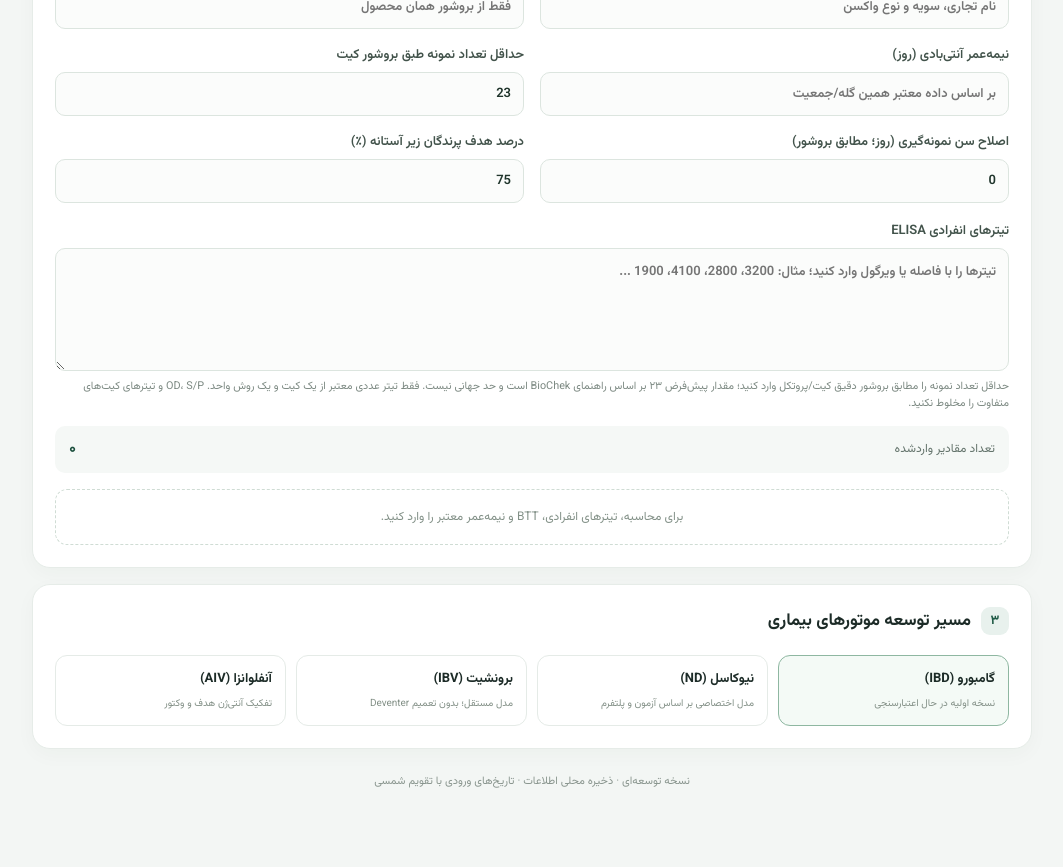
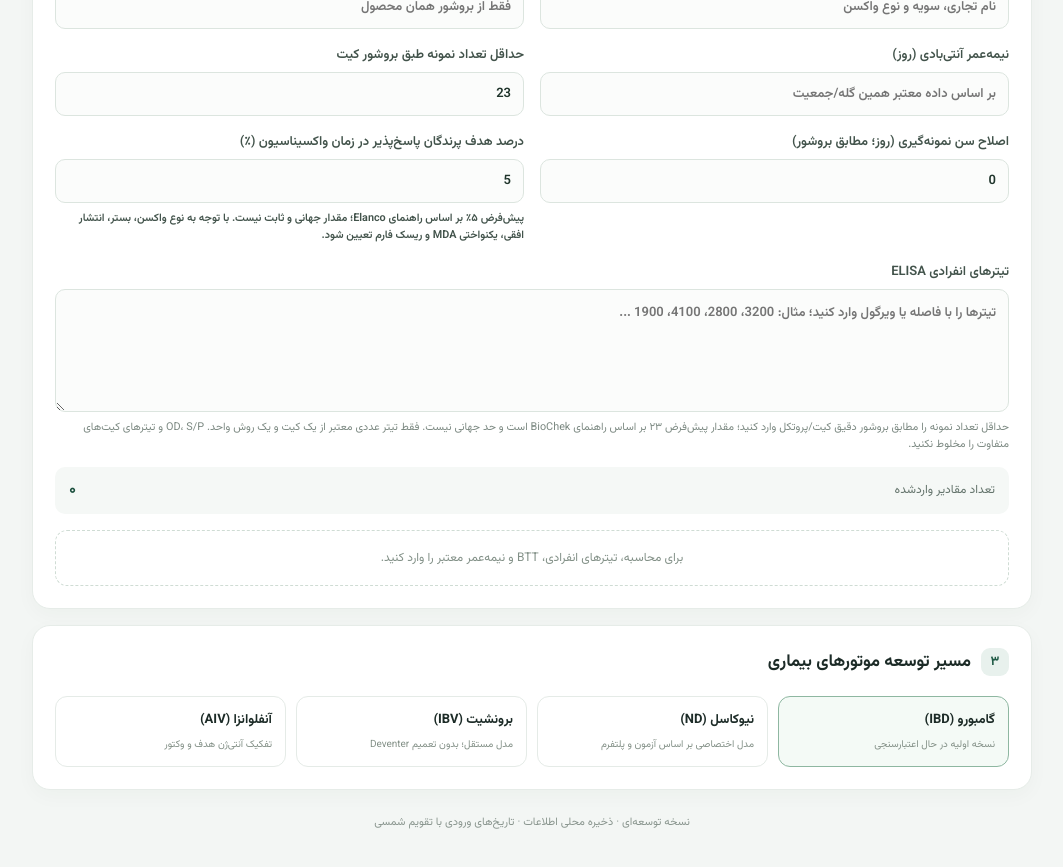
Before and after one commit to dradine/Adine-Poultry-health, a React (Vite) app: page / in a window 1280 px wide. Shown: the part 820-1687 px from the top of the page, without its empty margins (108-1171 px from the left). Before the commit the page ends 1654 px from the top, so only its background shows below. Built offline with nearby package versions, Linux system fonts and the light colour scheme.

Commit message:
Set Deventer default target response percentage to 5 percent

```diff
--- a/src/App.tsx
+++ b/src/App.tsx
@@ -48,7 +48,7 @@ export default function App() {
   const [halfLife, setHalfLife] = useState('')
   const [correctionDays, setCorrectionDays] = useState('0')
   const [minimumSampleCount, setMinimumSampleCount] = useState('23')
-  const [susceptiblePercent, setSusceptiblePercent] = useState('75')
+  const [susceptiblePercent, setSusceptiblePercent] = useState('5')
   const [titersText, setTitersText] = useState('')
   const [kitName, setKitName] = useState('')
   const [vaccineName, setVaccineName] = useState('')
@@ -188,8 +188,9 @@ export default function App() {
           <label>اصلاح سن نمونه‌گیری (روز؛ مطابق بروشور)
             <input inputMode="decimal" value={correctionDays} onChange={(e) => setCorrectionDays(e.target.value)} />
           </label>
-          <label>درصد هدف پرندگان زیر آستانه (٪)
+          <label>درصد هدف پرندگان پاسخ‌پذیر در زمان واکسیناسیون (٪)
             <input inputMode="decimal" value={susceptiblePercent} onChange={(e) => setSusceptiblePercent(e.target.value)} />
+            <small>پیش‌فرض ۵٪ بر اساس راهنمای Elanco؛ مقدار جهانی و ثابت نیست. با توجه به نوع واکسن، بستر، انتشار افقی، یکنواختی MDA و ریسک فارم تعیین شود.</small>
           </label>
         </div>
         <label className="wide-label">تیترهای انفرادی ELISA
@@ -212,7 +213,8 @@ export default function App() {
               <span>روزگی تخمینی</span>
             </div>
             <div className="result-details">
-              <div><small>صدک تیتر انتخابی</small><b>{toPersianDigits(result.percentileTiter.toFixed(1))}</b></div>
+              <div><small>تیتر صدک انتخابی</small><b>{toPersianDigits(result.percentileTiter.toFixed(1))}</b></div>
+              <div><small>رتبه نمونه انتخابی</small><b>{toPersianDigits(result.percentileRank)}</b></div>
               <div><small>مقدار log₂ صدک</small><b>{toPersianDigits(result.log2PercentileTiter.toFixed(2))}</b></div>
               <div><small>تعداد نمونه</small><b>{toPersianDigits(result.sampleCount)}</b></div>
               <div><small>CV توصیفی</small><b>{toPersianDigits(result.coefficientOfVariationPercent.toFixed(1))}٪</b></div>
```
